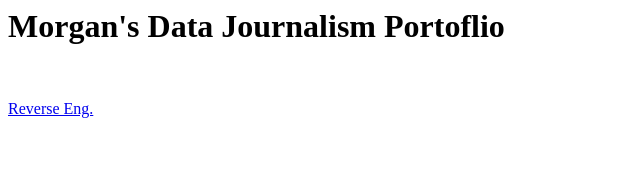
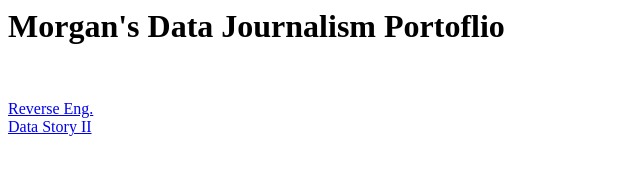
Before and after one commit to morganspackman/morganspackman.github.io, a plain HTML site: page index.html in a window 1280 px wide. Shown: the full height of the page, 0-640 px from the left. Drawn offline with Linux system fonts and the light colour scheme.

Commit message:
Update index.html

```diff
--- a/index.html
+++ b/index.html
@@ -1,5 +1,6 @@
 <h1>Morgan's Data Journalism Portoflio </h1>
 <br>
 <p>
-  <a href="https://morganspackman.github.io/reverse-eng.-1/"> Reverse Eng.</a>
+  <a href="https://morganspackman.github.io/reverse-eng.-1/"> Reverse Eng.</a><br>
+  <a href="https://morganspackman.github.io/DataStory2/"> Data Story II</a>
 </p>
```
